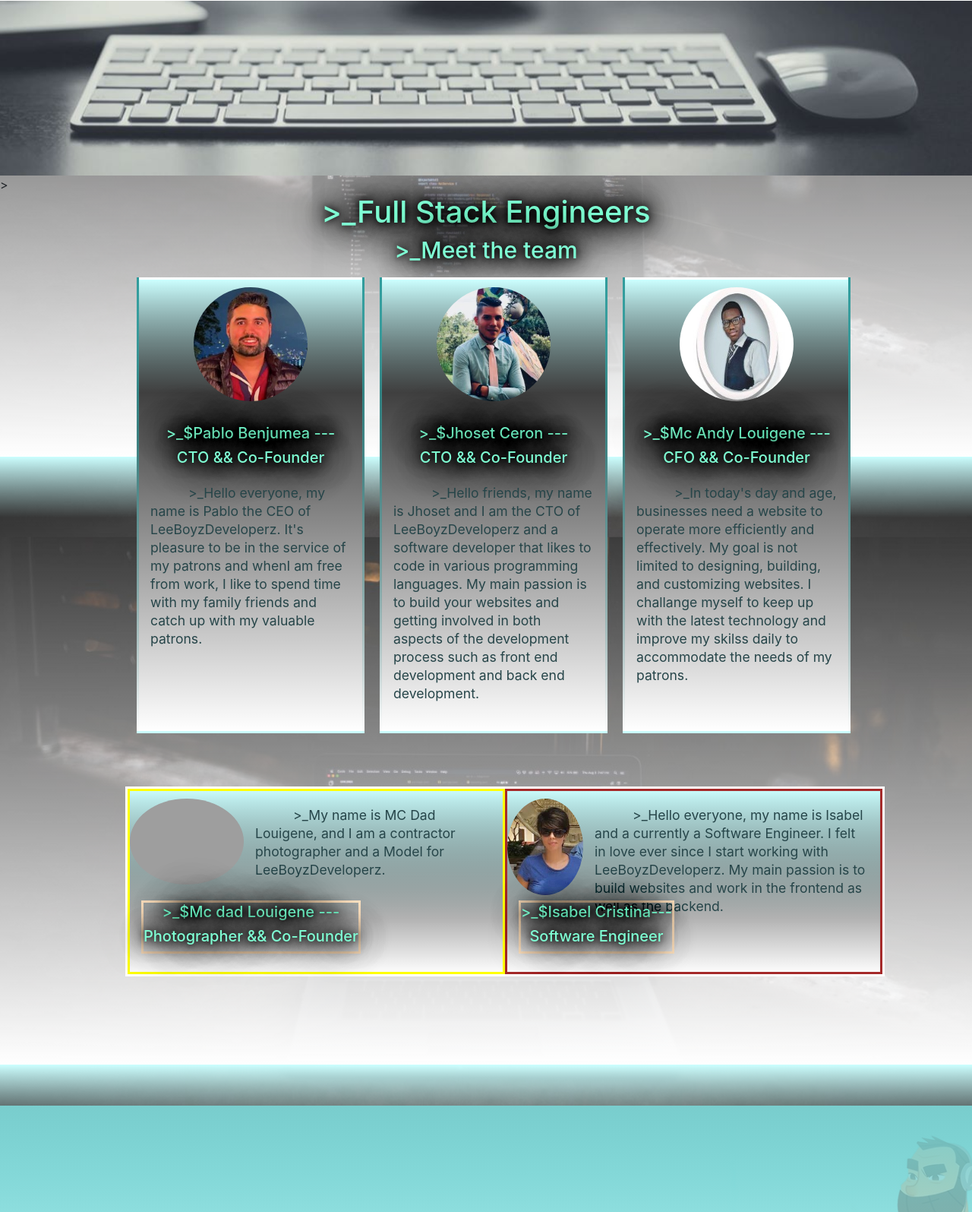
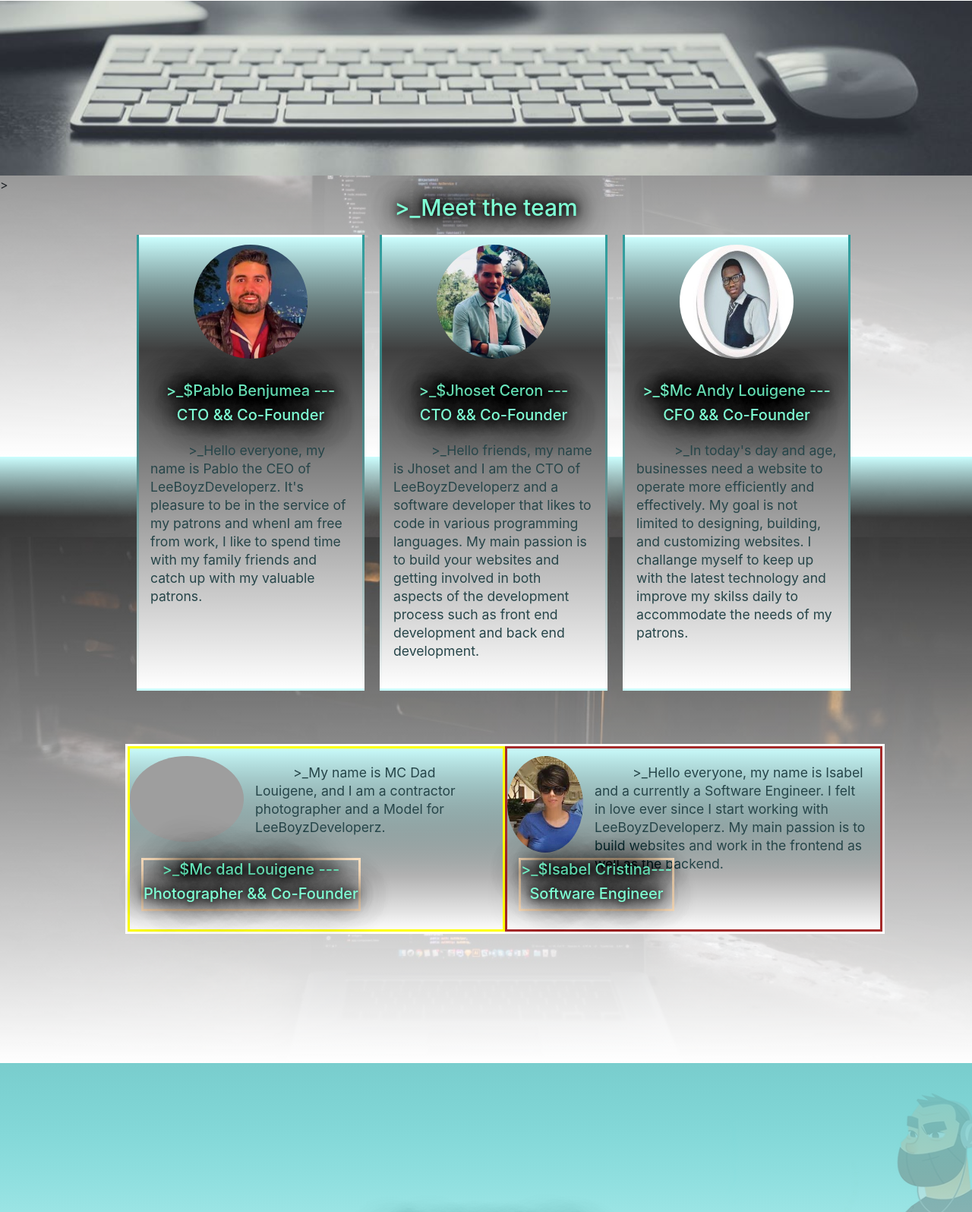
Before and after one commit to xJA10x/LeeBoyzDevelopers, a PHP site: page /about.php in a window 1280 px wide. Shown: the part 999-2594 px from the top of the page at 76% size. Run offline with PHP 8.4, Linux system fonts and the light colour scheme; grey boxes are pictures that could not be loaded.

Commit message:
fxed bugs

```diff
--- a/about.php
+++ b/about.php
@@ -16,7 +16,7 @@
 
                     <div class="subTitle">
 
-                        <h1>>_Full Stack Engineers</h1>
+                        <!-- <h1>>_Full Stack Engineers</h1> -->
                         <h2>>_Meet the team</h2>
                     </div>
                     <!-- Begin of main-header -->
@@ -33,8 +33,9 @@
                                     <h5>CTO && Co-Founder</h5>
                                 </div>
                             </div><!-- ending of subheader -->
+
                             <div class="subbody">
-                                <p class="card-text">>_Hello everyone, my name is Pablo the CEO of LeeBoyzDeveloperz.
+                                <p class="cards-text">>_Hello everyone, my name is Pablo the CEO of LeeBoyzDeveloperz.
                                     It's pleasure to be in the service of my patrons and whenI am free from work,
                                     I like to spend time with my family friends and catch up with my valuable patrons.
                                 </p>
@@ -53,7 +54,7 @@
                                 </div>
                             </div><!-- ending of subheader -->
                             <div class="subbody">
-                                <p class="card-text">
+                                <p class="cards-text">
                                     >_Hello friends, my name is Jhoset and I am the CTO of LeeBoyzDeveloperz and a software developer that likes to code in various programming languages.
                                     My main passion is to build your websites and getting involved in both aspects of the development process such as front end development and back end development.
                                 </p>
@@ -71,7 +72,7 @@
                                 </div>
                             </div><!-- ending of subheader -->
                             <div class="subbody">
-                                <p class="card-text">>_In today's day and age, businesses need a website to operate more efficiently and effectively. My goal is not limited to
+                                <p class="cards-text">>_In today's day and age, businesses need a website to operate more efficiently and effectively. My goal is not limited to
                                     designing, building, and customizing websites. I challange myself to keep up with the latest technology and improve my skilss daily to
                                     accommodate the needs of my patrons.
                                 </p>
@@ -88,7 +89,7 @@
                                     <h4>>_$Mc dad Louigene ---  </h4>
                                     <h5>Photographer && Co-Founder</h5>
                                     </div>
-                                    <p class="card-text">>_My name is MC Dad Louigene, and I am a contractor photographer
+                                    <p class="cards-text">>_My name is MC Dad Louigene, and I am a contractor photographer
                                         and a Model for LeeBoyzDeveloperz.
                                     </p>
                                 </div>
@@ -102,7 +103,7 @@
                                     <h4>>_$Isabel Cristina---</h4>
                                     <h5>Software Engineer</h5>
                                     </div>
-                                    <p class="card-text"> >_Hello everyone, my name is Isabel and a currently a Software Engineer.
+                                    <p class="cards-text"> >_Hello everyone, my name is Isabel and a currently a Software Engineer.
                                         I felt in love ever since I start working with LeeBoyzDeveloperz.
                                         My main passion is to build websites and work in the frontend as well as the backend.
                                     </p>
@@ -114,7 +115,8 @@
                  </div>
                 <!-- End of main-header -->
                 <!-- Begining of whole -->
-            <article>
+                 </article>
+                </div>
         </section>
     </div>
     <footer class="main-footer">
--- a/css/style.css
+++ b/css/style.css
@@ -86,7 +86,7 @@ Subody styles
 
 }
 
-.card-text {
+.cards-text {
 
   padding-top: 10px;
   font-size: 1.1em;
@@ -148,16 +148,16 @@ Whole styles
 
 }
 
-.card-title
+/* .card-title
 {
 
   border: bisque solid;
   position: absolute;
   bottom: 15px;
   margin: 10px 15px 10px 15px;
-  /* padding-top: 100px; */
+  padding-top: 100px;
 
-}
+} */
 
 /*******************************
 
@@ -216,12 +216,16 @@ Title name styles
 }
 
 .card-title {
-
+  border: bisque solid;
+  position: absolute;
+  bottom: 15px;
+  margin: 10px 15px 10px 15px;
   color: #7fffd4;
   text-shadow: 0 0 10px #000, 0 0 20px #000, 0 0 30px #000, 0 0 40px #000,
     0 0 50px #000, 0 0 60px #000, 0 0 70px #000;
   font-size: 20px;
   text-align: center;
+
 
 }
 
```
